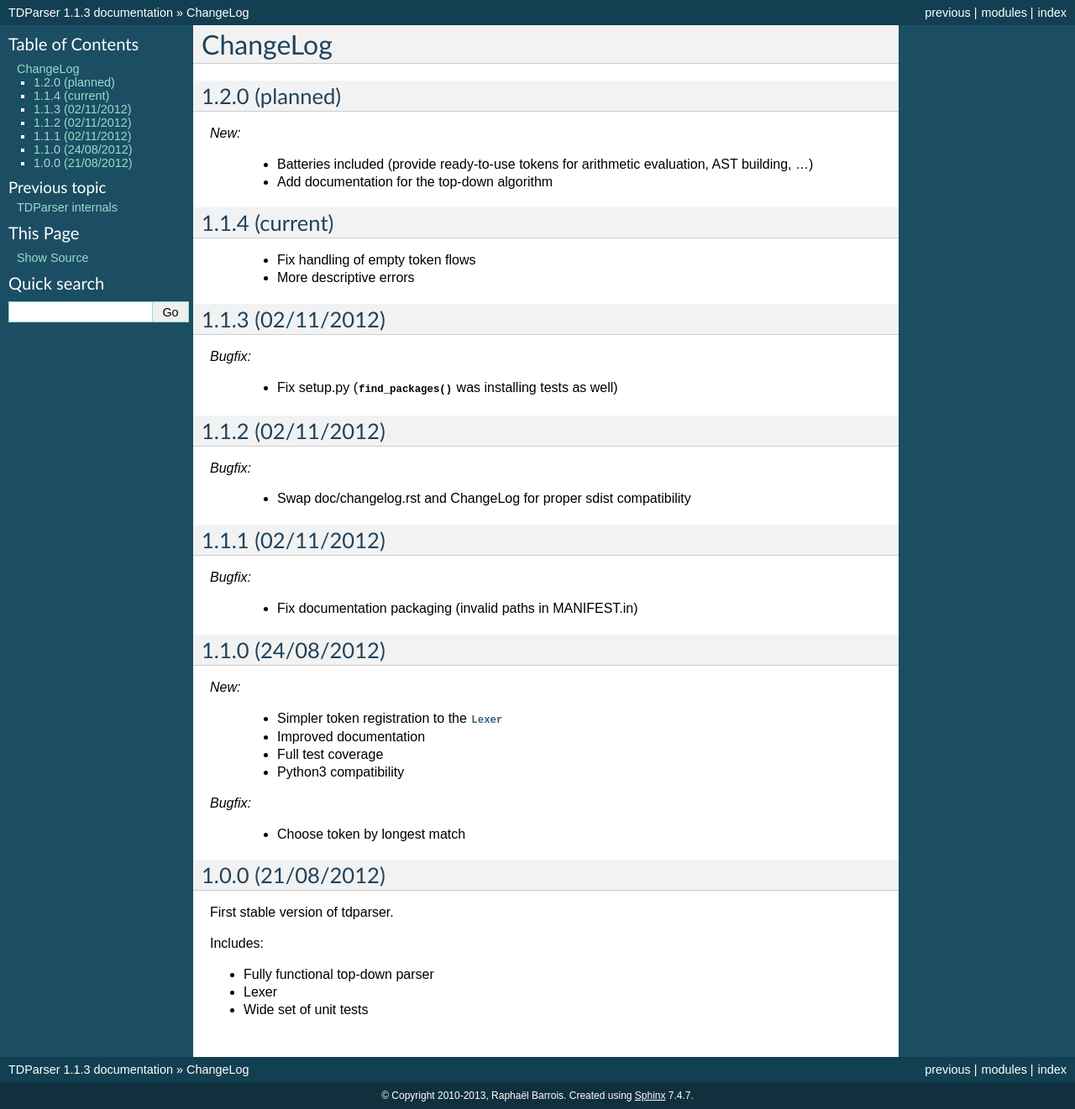
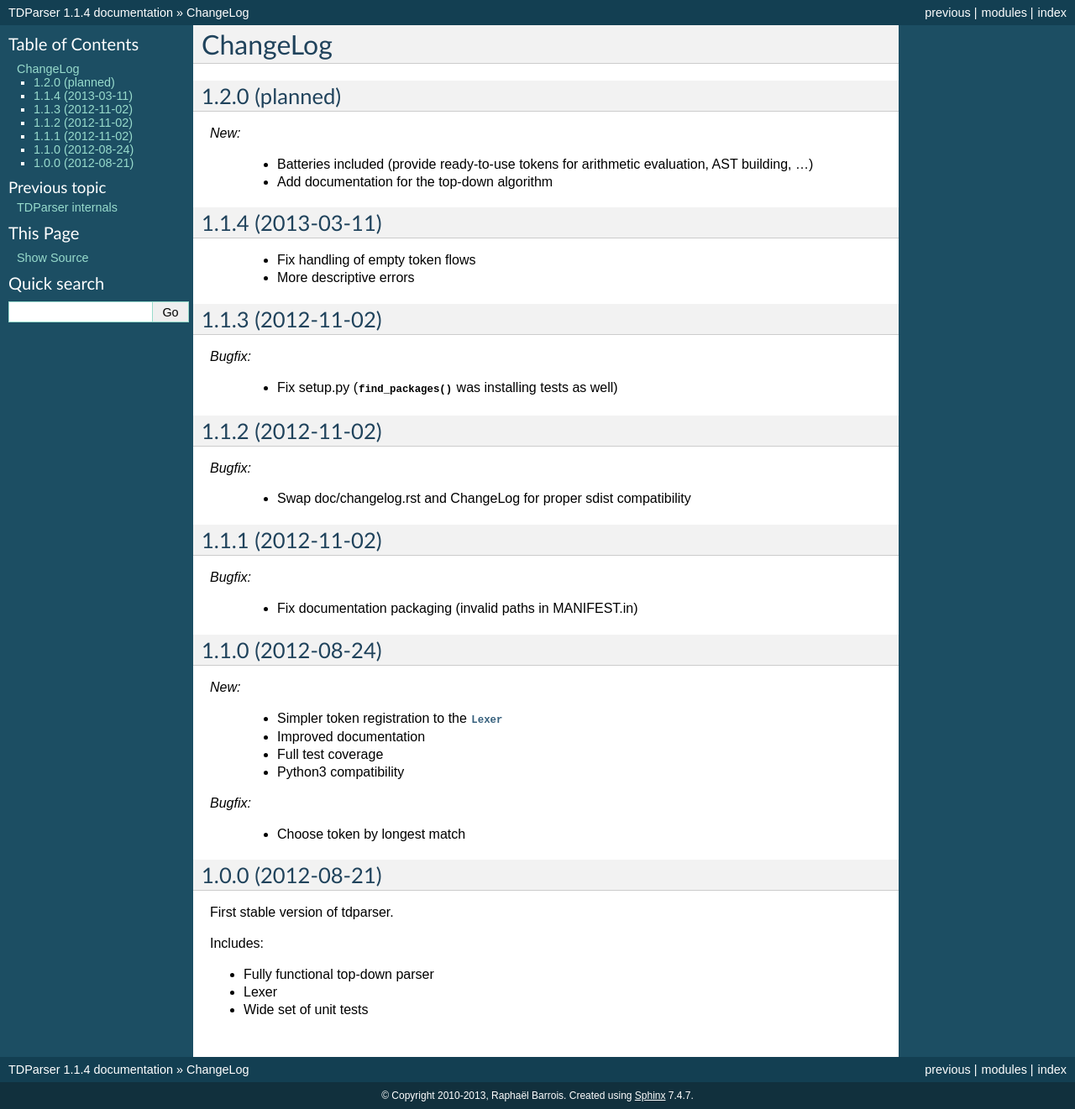
Before and after one commit to rbarrois/tdparser, a Sphinx documentation site: the page built from doc/changelog.rst, in a window 1280 px wide. Shown: the whole page at 84% size. Built offline with Sphinx 7.4.7, drawn with Linux system fonts in a browser that asks for light colours.

Commit message:
Version bump to 1.1.4

```diff
--- a/doc/changelog.rst
+++ b/doc/changelog.rst
@@ -9,34 +9,34 @@ ChangeLog
     - Batteries included (provide ready-to-use tokens for arithmetic evaluation, AST building, ...)
     - Add documentation for the top-down algorithm
 
-1.1.4 (current)
----------------
+1.1.4 (2013-03-11)
+------------------
 
     - Fix handling of empty token flows
     - More descriptive errors
 
-1.1.3 (02/11/2012)
+1.1.3 (2012-11-02)
 ------------------
 
 *Bugfix:*
 
     - Fix setup.py (:func:`find_packages` was installing tests as well)
 
-1.1.2 (02/11/2012)
+1.1.2 (2012-11-02)
 ------------------
 
 *Bugfix:*
 
     - Swap doc/changelog.rst and ChangeLog for proper sdist compatibility
 
-1.1.1 (02/11/2012)
+1.1.1 (2012-11-02)
 ------------------
 
 *Bugfix:*
 
     - Fix documentation packaging (invalid paths in MANIFEST.in)
 
-1.1.0 (24/08/2012)
+1.1.0 (2012-08-24)
 ------------------
 
 *New:*
@@ -50,7 +50,7 @@ ChangeLog
 
     - Choose token by longest match
 
-1.0.0 (21/08/2012)
+1.0.0 (2012-08-21)
 ------------------
 
 First stable version of tdparser.
--- a/tdparser/__init__.py
+++ b/tdparser/__init__.py
@@ -4,7 +4,7 @@
 # Python3
 from __future__ import unicode_literals
 
-__version__ = '1.1.3'
+__version__ = '1.1.4'
 __author__ = "Raphaël Barrois <raphael.barrois+tdparser@polytechnique.org>"
 
 
```
